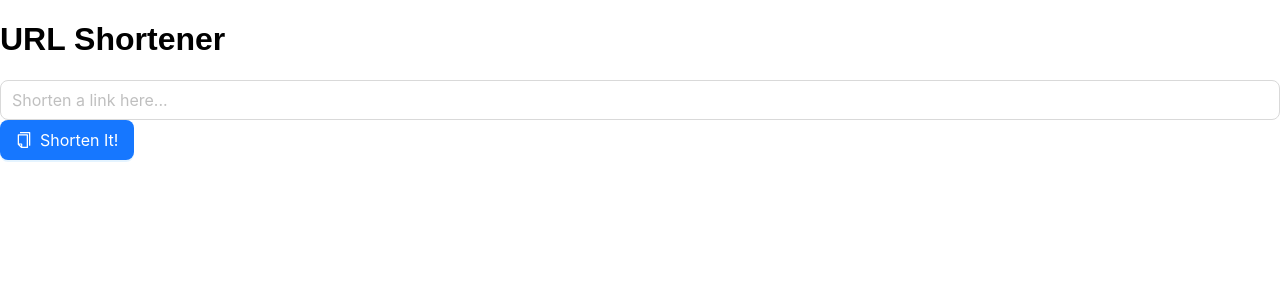
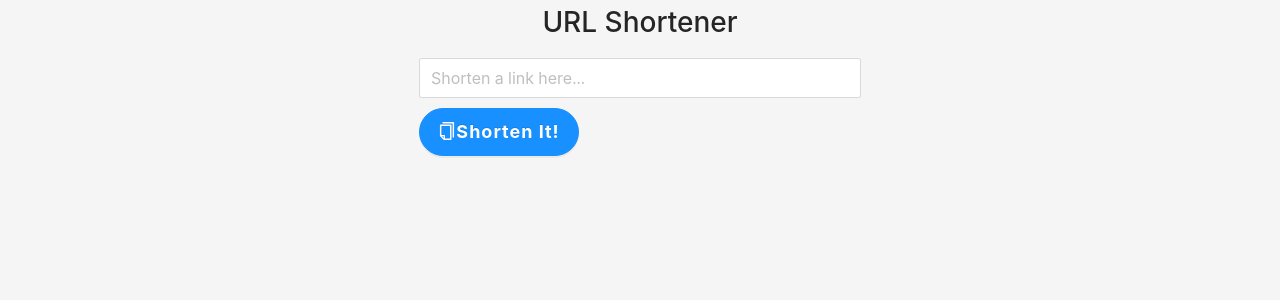
Before and after one commit to dominikperlak/URL-Shortener, a React (Create React App) app: page / in a window 1280 px wide. Shown: the top 300 px of the page. Built offline with nearby package versions, Linux system fonts and the light colour scheme.

Commit message:
Ended Styling

```diff
--- a/package.json
+++ b/package.json
@@ -6,8 +6,9 @@
     "@testing-library/jest-dom": "^5.16.5",
     "@testing-library/react": "^13.4.0",
     "@testing-library/user-event": "^13.5.0",
-    "antd": "^5.4.4",
+    "antd": "^5.4.5",
     "axios": "^1.3.6",
+    "babel-plugin-import": "^1.13.6",
     "node-fetch": "^3.3.1",
     "react": "^18.2.0",
     "react-bootstrap": "^2.7.4",
@@ -42,5 +43,8 @@
       "last 1 firefox version",
       "last 1 safari version"
     ]
+  },
+  "devDependencies": {
+    "less-loader": "^11.1.0"
   }
 }
--- a/src/App.css
+++ b/src/App.css
@@ -1,94 +1,98 @@
 body {
-  font-family: Arial, sans-serif;
-  margin: 0;
-  padding: 0;
+  background-color: #f5f5f5;
+}
+
+.App {
+  display: flex;
+  flex-direction: column;
+  align-items: center;
+  height: 100vh;
 }
 
 .container {
-  max-width: 800px;
+  width: 90%;
   margin: 0 auto;
-  padding: 2rem;
+  padding: 40px 0;
   display: flex;
   flex-direction: column;
   align-items: center;
+  justify-content: center;
+  height: 100%;
 }
 
 .title {
-  font-size: 2rem;
+  font-size: 32px;
   font-weight: bold;
-  margin-bottom: 2rem;
-}
-
-.form-container {
-  display: flex;
-  flex-direction: column;
-  align-items: center;
+  margin-bottom: 40px;
+  text-align: center;
 }
 
 .input-container {
   display: flex;
-  flex-direction: row;
+  flex-direction: column;
+  justify-content: center;
   align-items: center;
-  margin-bottom: 1rem;
+  width: 100%;
+  max-width: 600px;
+  margin-bottom: 40px;
 }
 
-.input-container label {
-  margin-right: 1rem;
+.ant-input {
+  width: 100%;
+  max-width: 600px;
+  margin-right: 10px;
 }
 
-.input-field {
-  width: 100%;
-  padding: 0.5rem;
-  border-radius: 0.25rem;
-  border: 1px solid #ccc;
-  font-size: 1rem;
+.ant-btn {
+  width: 160px;
+  height: 48px;
+  border-radius: 24px;
+  font-weight: bold;
+  letter-spacing: 1px;
+  font-size: 18px;
+  line-height: 24px;
+  margin-top: 10px;
 }
 
-.submit-button {
-  margin-top: 1rem;
-  padding: 0.5rem 1rem;
-  background-color: #007bff;
-  color: #fff;
-  border: none;
-  border-radius: 0.25rem;
-  font-size: 1rem;
-  cursor: pointer;
+.ant-typography {
+  text-align: center;
+  margin-top: 20px;
+  position: absolute;
+  bottom: 0;
+  left: 50%;
+  transform: translateX(-50%);
 }
 
-.error-message {
-  color: #dc3545;
-  font-size: 0.875rem;
-  margin-top: 0.5rem;
+.toastify {
+  position: absolute;
+  bottom: 20px;
+  left: 50%;
+  transform: translateX(-50%);
+  z-index: 9999;
 }
 
-.short-url-container {
-  margin-top: 2rem;
-  display: flex;
-  flex-direction: column;
-  align-items: center;
+@media (max-width: 768px) {
+  .container {
+    padding: 20px 0;
+  }
+  .title {
+    font-size: 24px;
+    margin-bottom: 20px;
+  }
+  .input-container {
+    margin-bottom: 20px;
+  }
+  .ant-input {
+    max-width: 100%;
+    margin-right: 0;
+  }
+  .ant-btn {
+    width: 100%;
+    height: 44px;
+    border-radius: 22px;
+    margin-top: 10px;
+    letter-spacing: 1px;
+    font-size: 18px;
+    line-height: 24px;
+  }
 }
-
-.short-url-container label {
-  font-size: 1.5rem;
-  margin-bottom: 1rem;
-}
-
-.short-url-field {
-  width: 100%;
-  padding: 0.5rem;
-  border-radius: 0.25rem;
-  border: 1px solid #ccc;
-  font-size: 1.25rem;
-  text-align: center;
-}
-
-.copy-button {
-  margin-top: 1rem;
-  padding: 0.5rem 1rem;
-  background-color: #007bff;
-  color: #fff;
-  border: none;
-  border-radius: 0.25rem;
-  font-size: 1rem;
-  cursor: pointer;
-}
--- a/src/App.js
+++ b/src/App.js
@@ -1,37 +1,17 @@
-import React, { useState } from 'react';
+import React from 'react';
 import './App.css';
-import Input from './components/Input';
-import { shortenUrl } from './components/api';
-import { ToastContainer, toast } from 'react-toastify';
+import InputComponent from './components/Input';
 import 'react-toastify/dist/ReactToastify.css';
-import { Input as AntInput, Button } from 'antd';
+
+
+
 
 function App() {
-  const [shortenedUrl, setShortenedUrl] = useState('');
-
-  const handleShortenUrl = async (url) => {
-    try {
-      const data = await shortenUrl(url);
-      setShortenedUrl(data.result.full_short_link);
-      toast.success('The URL has been successfully shortened.');
-    } catch (error) {
-
-    }
-  };
-
   return (
     <div className="App">
       <h1>URL Shortener</h1>
-      <Input onShorten={handleShortenUrl} />
-      {shortenedUrl && (
-        <div className="shortened-url-container">
-          <p>Shortened URL:</p>
-          <a href={shortenedUrl} target="_blank" rel="noreferrer">
-            {shortenedUrl}
-          </a>
-        </div>
-      )}
-      <ToastContainer />
+      <InputComponent />
+
     </div>
   );
 }
--- a/src/components/Input.js
+++ b/src/components/Input.js
@@ -1,19 +1,17 @@
 import React, { useState } from 'react';
-import { Input, Button, Typography } from 'antd';
+import { Input, Button } from 'antd';
 import { CopyOutlined } from '@ant-design/icons';
 import { toast } from 'react-toastify';
 
-const { Text } = Typography;
-
-const InputComponent = ({ onShorten }) => {
+const InputComponent = () => {
   const [urlInput, setUrlInput] = useState('');
   const [isLoading, setIsLoading] = useState(false);
   const [shortLink, setShortLink] = useState('');
 
   const handleSubmit = async (e) => {
     e.preventDefault();
-    if (urlInput === '') {
-      toast.error('You need to write a command!');
+    if (!urlInput) {
+      toast.error('Missing task!');
       return;
     }
     setIsLoading(true);
@@ -21,10 +19,9 @@ const InputComponent = ({ onShorten }) => {
       const response = await fetch(`https://api.shrtco.de/v2/shorten?url=${urlInput}`);
       const data = await response.json();
       setShortLink(data.result.full_short_link);
-      onShorten(data.result.full_short_link);
       setUrlInput('');
+      toast.success('Link shortened successfully!');
     } catch (error) {
-      console.error(error);
       toast.error(error.message);
     } finally {
       setIsLoading(false);
@@ -52,7 +49,7 @@ const InputComponent = ({ onShorten }) => {
       </Button>
       {shortLink && (
         <div style={{ marginTop: '15px' }}>
-          <Text strong>Shortened Link:</Text>
+          <strong>Shortened Link:</strong>
           <br />
           <a href={shortLink} target="_blank" rel="noreferrer">
             {shortLink}
--- a/src/index.js
+++ b/src/index.js
@@ -1,12 +1,14 @@
 import React from 'react';
-import ReactDOM from 'react-dom/client';
+import ReactDOM from 'react-dom';
 import './index.css';
 import App from './App';
+import 'react-toastify/dist/ReactToastify.css';
+import { ToastContainer } from 'react-toastify';
 
-
-const root = ReactDOM.createRoot(document.getElementById('root'));
-root.render(
+ReactDOM.render(
   <React.StrictMode>
     <App />
-  </React.StrictMode>
+    <ToastContainer />
+  </React.StrictMode>,
+  document.getElementById('root')
 );
```
Also changed, not shown: 1 other file (tests, documents, lock files or other folders).
